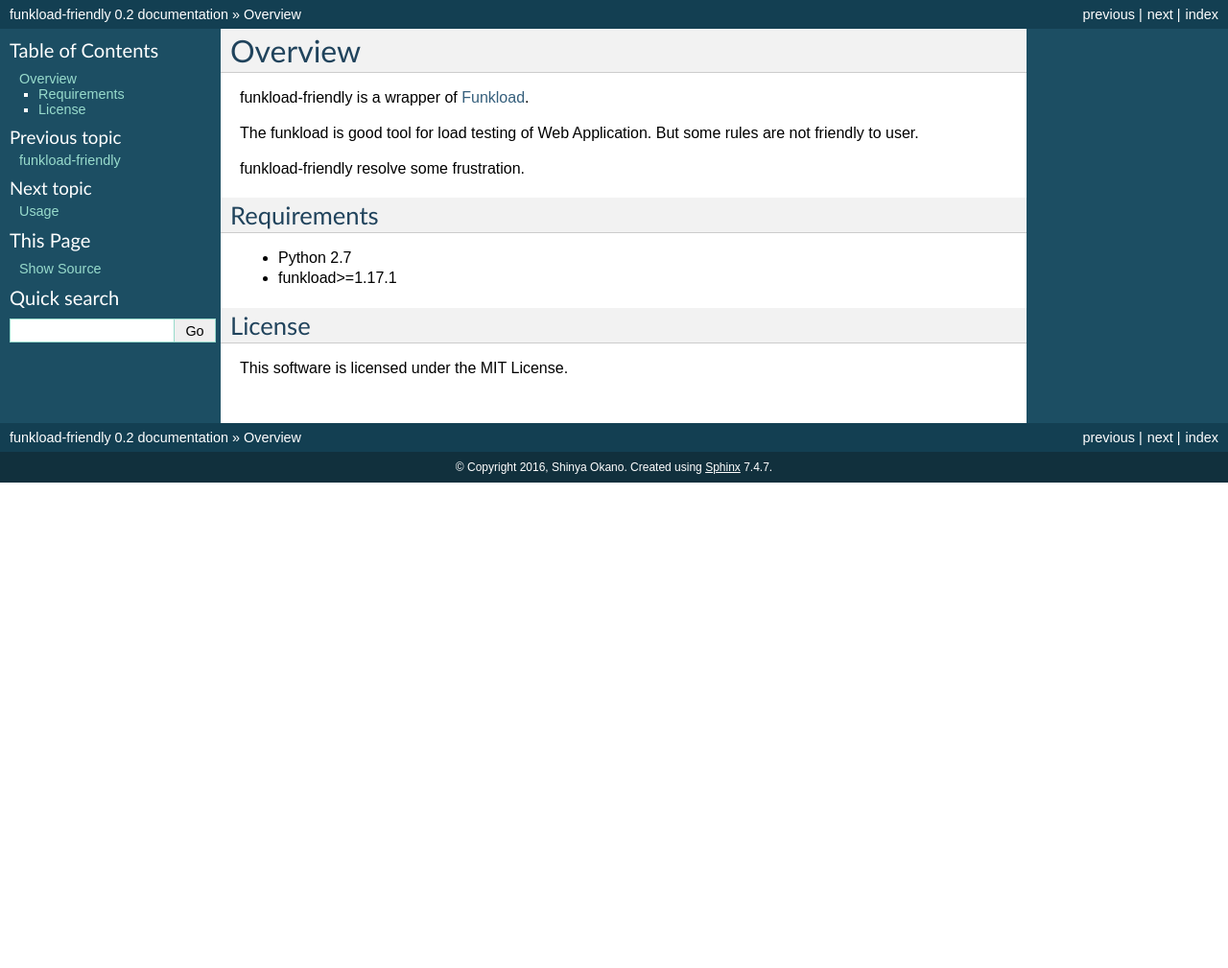
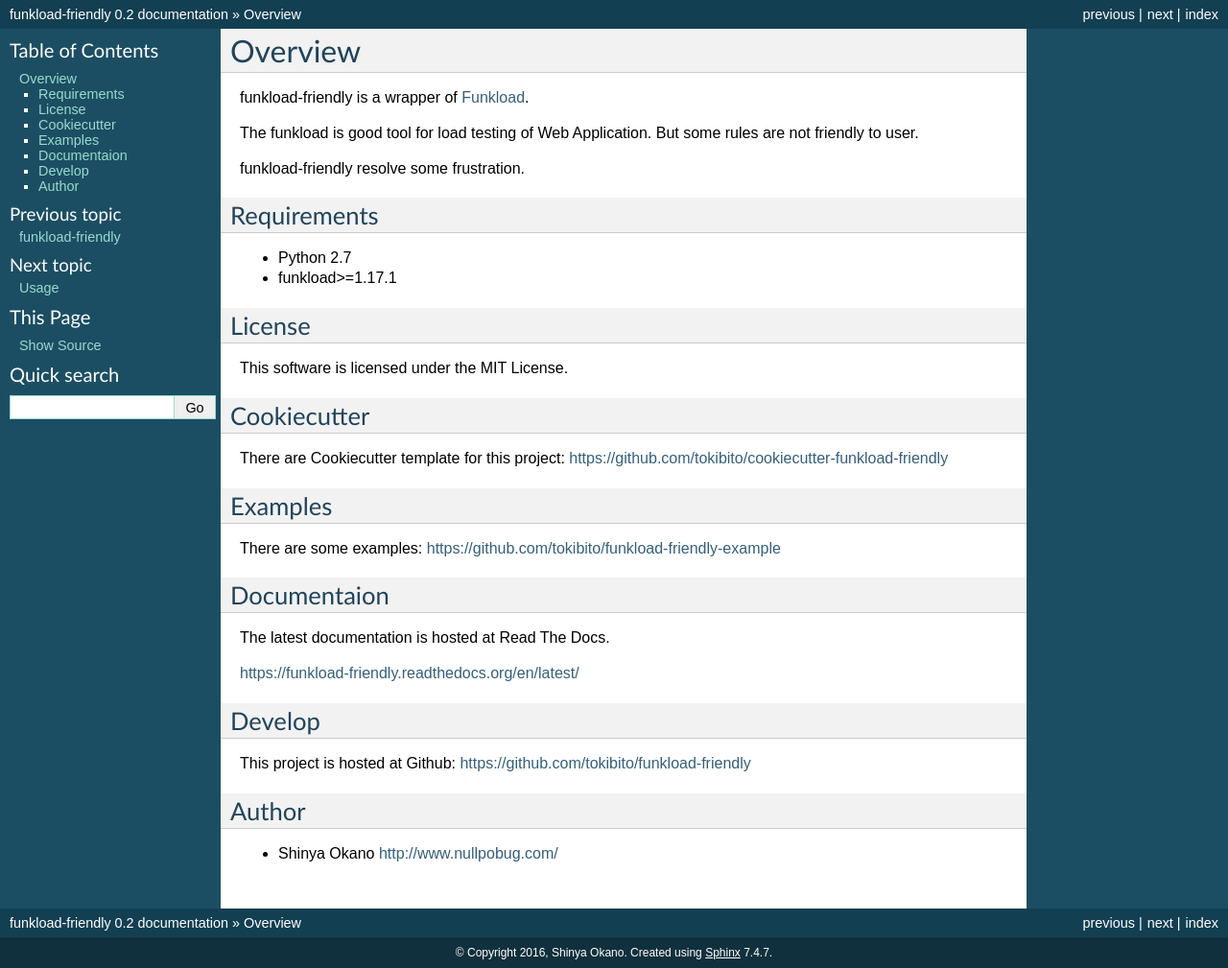
Before and after one commit to tokibito/funkload-friendly, a Sphinx documentation site: the page built from docs/source/overview.rst, in a window 1280 px wide. Shown: the whole page at 96% size. Built offline with Sphinx 7.4.7, drawn with Linux system fonts in a browser that asks for light colours; before the commit the page ends 900 px from its top, so only the background shows below that.

Commit message:
update document: overview

```diff
--- a/docs/source/overview.rst
+++ b/docs/source/overview.rst
@@ -19,3 +19,30 @@
 =======
 
 This software is licensed under the MIT License.
+
+Cookiecutter
+============
+
+There are Cookiecutter template for this project: https://github.com/tokibito/cookiecutter-funkload-friendly
+
+Examples
+========
+
+There are some examples: https://github.com/tokibito/funkload-friendly-example
+
+Documentaion
+============
+
+The latest documentation is hosted at Read The Docs.
+
+https://funkload-friendly.readthedocs.org/en/latest/
+
+Develop
+=======
+
+This project is hosted at Github: https://github.com/tokibito/funkload-friendly
+
+Author
+======
+
+* Shinya Okano http://www.nullpobug.com/
```
